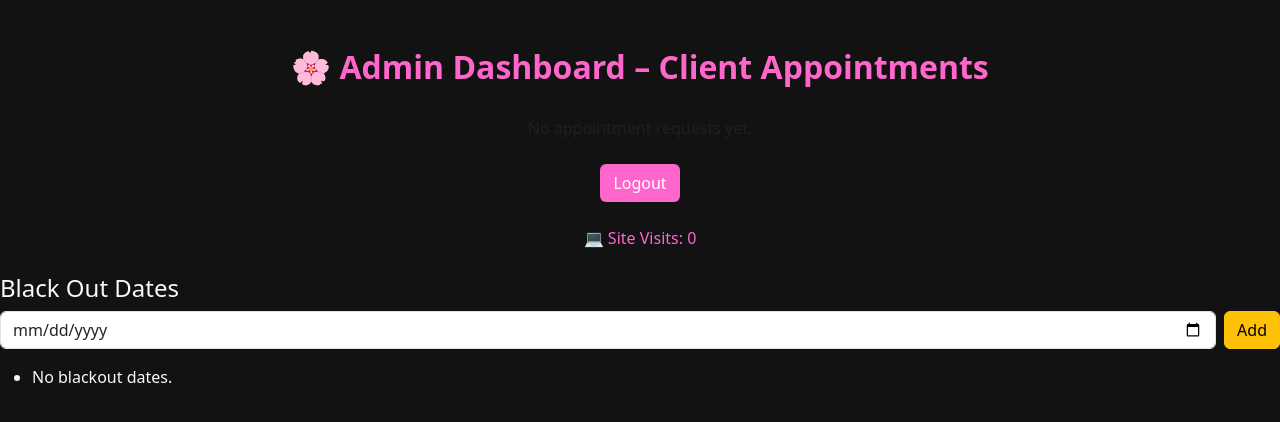
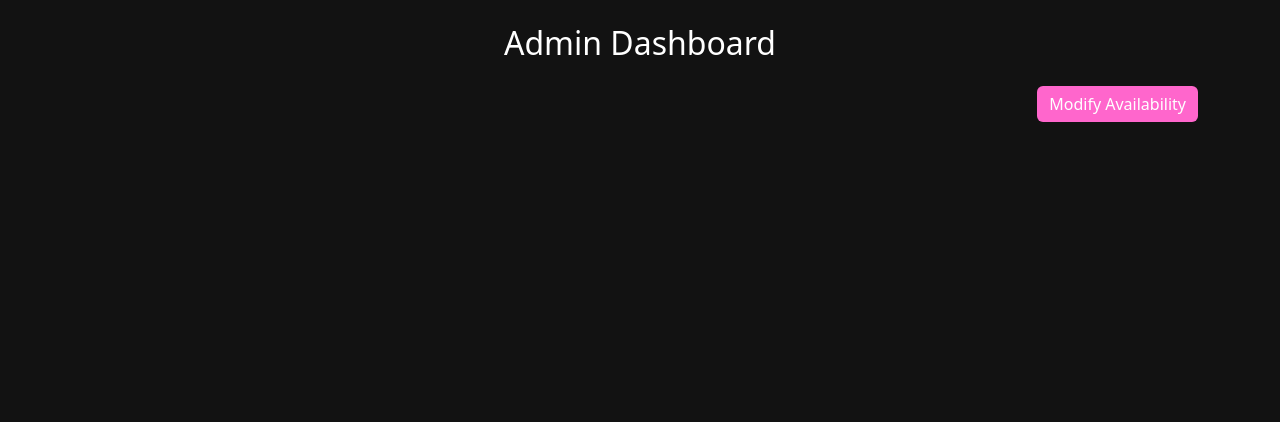
Before and after one commit to Wiles111/EH41, a Flask app: page /admin in a window 1280 px wide. Shown: the top 422 px of the page. Run offline with Flask 3, Linux system fonts and the light colour scheme; the visitor is signed in with stand-in values (Sample User, id 1).

Commit message:
Update admin.html

```diff
--- a/templates/admin.html
+++ b/templates/admin.html
@@ -1,96 +1,36 @@
+
+<!-- templates/admin.html -->
 <!DOCTYPE html>
 <html lang="en">
 <head>
     <meta charset="UTF-8">
     <title>Admin Dashboard</title>
-    <link href="https://cdn.jsdelivr.net/npm/bootstrap@5.3.3/dist/css/bootstrap.min.css" rel="stylesheet">
+    <link href="https://cdn.jsdelivr.net/npm/bootstrap@5.3.0/dist/css/bootstrap.min.css" rel="stylesheet">
     <style>
-        body {
-            background-color: #121212;
-            color: #f8f9fa;
-        }
-        .admin-header {
-            color: #ff66cc;
-            font-weight: bold;
-            text-align: center;
-            margin-bottom: 30px;
-        }
-        .appointment-card {
-            background-color: #1f1f1f;
-            border: 1px solid #ff66cc;
-            color: #ff66cc;
-        }
-        .btn-pink {
-            background-color: #ff66cc;
-            color: white;
-        }
-        .btn-pink:hover {
-            background-color: #ff3399;
-        }
-        .btn-outline-pink {
-            border-color: #ff66cc;
-            color: #ff66cc;
-        }
-        .btn-outline-pink:hover {
-            background-color: #ff66cc;
-            color: white;
-        }
+        body { background-color: #121212; color: white; }
+        .card { background-color: #1f1f1f; margin-bottom: 15px; }
+        .card-title, .card-text { color: #ff66cc; }
+        .btn-pink { background-color: #ff66cc; border: none; color: white; }
+        .btn-pink:hover { background-color: #ff3399; }
     </style>
 </head>
-<body>
-    <div class="container mt-5">
-        <h2 class="admin-header">🌸 Admin Dashboard – Client Appointments</h2>
+<body class="container py-4">
+    <h2 class="text-center mb-4">Admin Dashboard</h2>
 
-        {% if requests %}
-            {% for request in requests %}
-                <div class="appointment-card p-3 rounded mb-4">
-                    <p><strong>Name:</strong> {{ request.name }}</p>
-                    <p><strong>Phone:</strong> {{ request.phone }}</p>
-                    <p><strong>Email:</strong> {{ request.email }}</p>
-                    <p><strong>Service:</strong> {{ request.service }}</p>
-                    <p><strong>Date/Time:</strong> {{ request.datetime }}</p>
+    <div class="text-end mb-3">
+        <a href="/availability" class="btn btn-pink">Modify Availability</a>
+    </div>
 
-                    <!-- Edit and Delete Buttons -->
-                    <div class="d-flex justify-content-end gap-2">
-                        <form action="/edit/{{ loop.index0 }}" method="get">
-                            <button type="submit" class="btn btn-outline-pink btn-sm">Edit</button>
-                        </form>
-                        <form action="/delete/{{ loop.index0 }}" method="post" onsubmit="return confirm('Delete this appointment?');">
-                            <button type="submit" class="btn btn-pink btn-sm">Delete</button>
-                        </form>
-                    </div>
-                </div>
-            {% endfor %}
-        {% else %}
-            <p class="text-center text-muted">No appointment requests yet.</p>
-        {% endif %}
-
-        <div class="text-center mt-4">
-            <a href="/logout" class="btn btn-pink">Logout</a>
-        </div>
+    {% for req in requests %}
+    <div class="card p-3">
+        <h5 class="card-title">{{ req.name }} - {{ req.service }}</h5>
+        <p class="card-text">{{ req.email }} | {{ req.phone }}</p>
+        <p class="card-text"><strong>Date & Time:</strong> {{ req.datetime }}</p>
+        <form method="post" action="/delete-request" style="display:inline;">
+            <input type="hidden" name="timestamp" value="{{ req.datetime }}">
+            <button type="submit" class="btn btn-danger btn-sm">Delete</button>
+        </form>
     </div>
-<p class="text-center mt-4" style="color: #ff66cc;">
-    💻 Site Visits: {{ visits }}
-</p>
-<h4 class="mt-4">Black Out Dates</h4>
-<form action="/admin/blackout" method="post" class="d-flex gap-2">
-    <input type="date" name="blackout_date" class="form-control" required>
-    <button class="btn btn-warning" type="submit">Add</button>
-</form>
-
-<ul class="mt-3 text-light">
-    {% for d in blackouts %}
-        <li>
-            {{ d }}
-            <form action="/admin/remove_blackout/{{ d }}" method="post" style="display:inline;">
-                <button type="submit" class="btn btn-sm btn-danger">Remove</button>
-            </form>
-        </li>
-    {% else %}
-        <li>No blackout dates.</li>
     {% endfor %}
-</ul>
-
-
 </body>
 </html>
```
